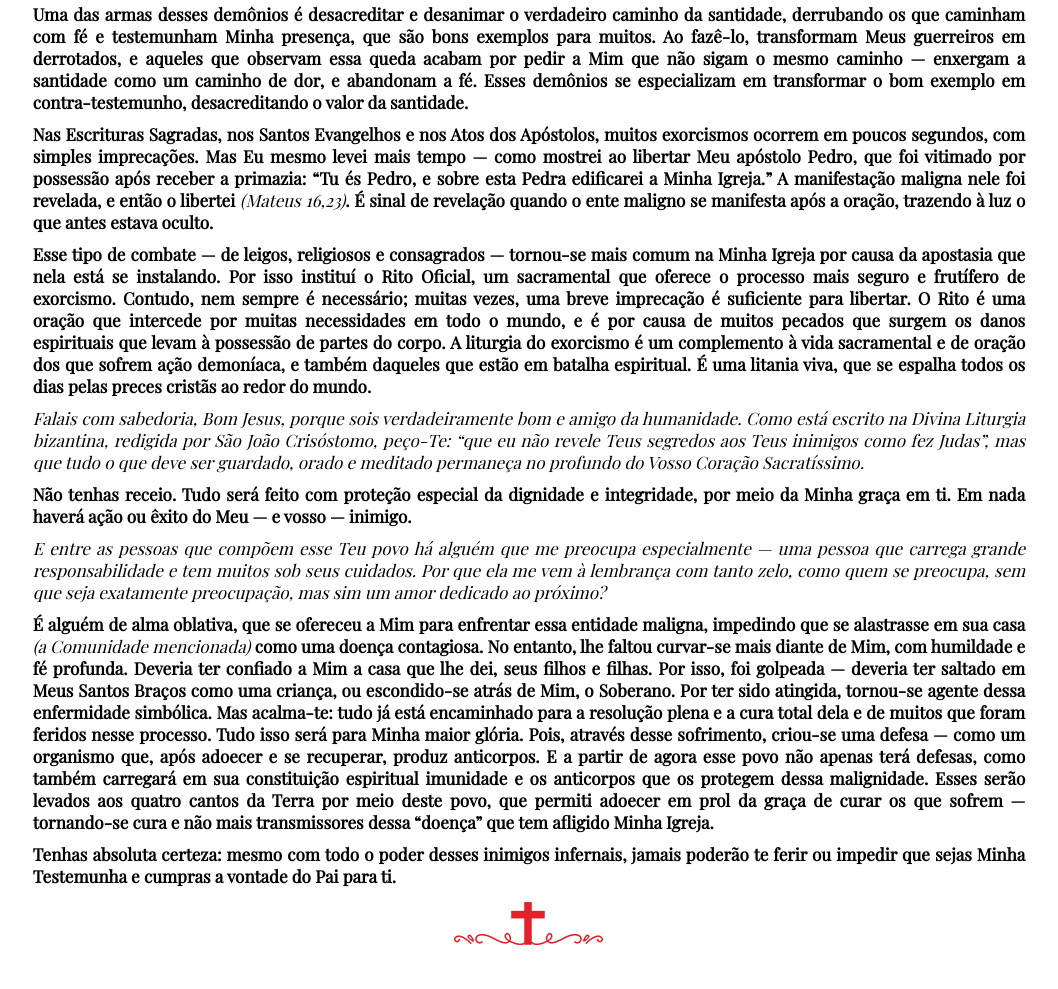
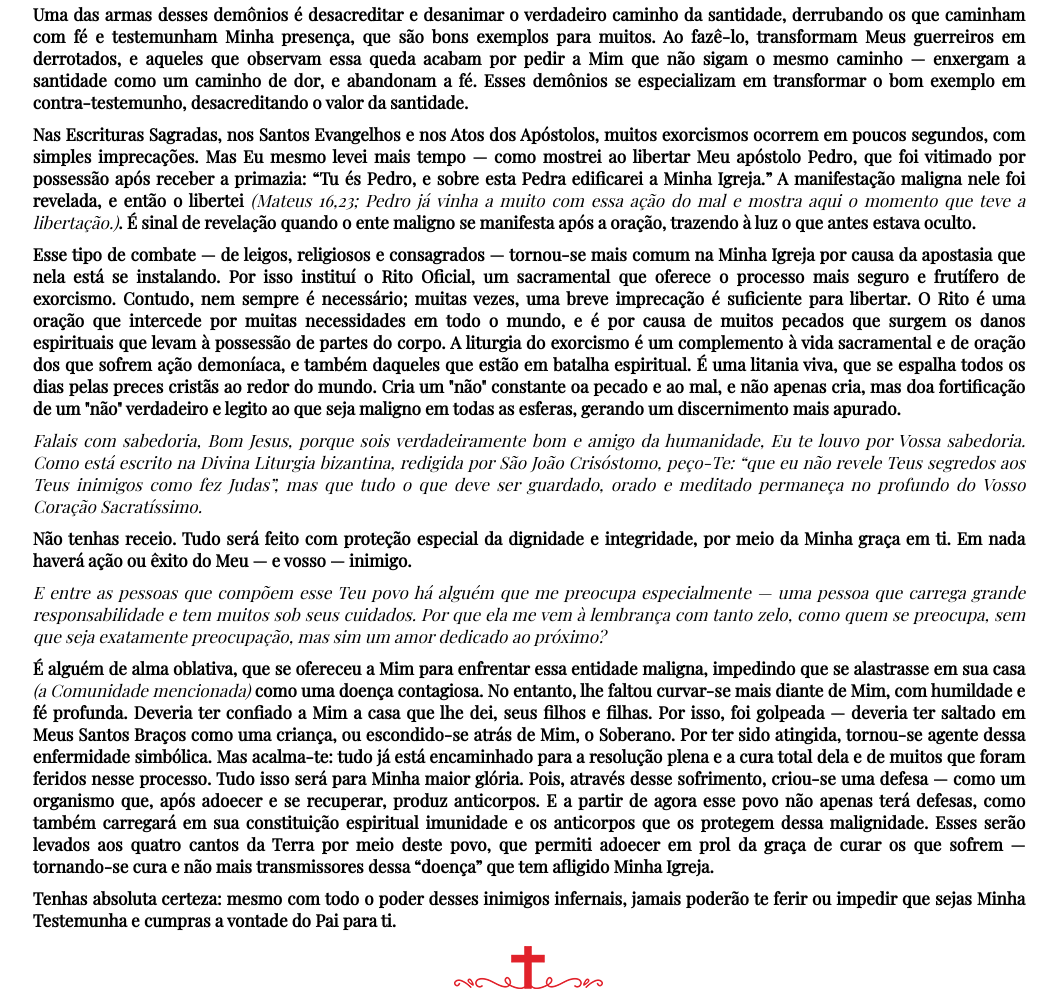
Before and after one commit to px-ao/px-ao.github.io, a plain HTML site: page 0049_20072025.html in a window 1280 px wide. Shown: the part 1738-2727 px from the top of the page, without its empty margins (101-1159 px from the left). Drawn offline with nearby package versions, Linux system fonts and the light colour scheme.

Commit message:
Add files via upload

```diff
--- a/0049_20072025.html
+++ b/0049_20072025.html
@@ -68,11 +68,11 @@
 
 <p class='Deus'>Uma das armas desses demônios é desacreditar e desanimar o verdadeiro caminho da santidade, derrubando os que caminham com fé e testemunham Minha presença, que são bons exemplos para muitos. Ao fazê-lo, transformam Meus guerreiros em derrotados, e aqueles que observam essa queda acabam por pedir a Mim que não sigam o mesmo caminho — enxergam a santidade como um caminho de dor, e abandonam a fé. Esses demônios se especializam em transformar o bom exemplo em contra-testemunho, desacreditando o valor da santidade.</p>
 
-<p class='Deus'>Nas Escrituras Sagradas, nos Santos Evangelhos e nos Atos dos Apóstolos, muitos exorcismos ocorrem em poucos segundos, com simples imprecações. Mas Eu mesmo levei mais tempo — como mostrei ao libertar Meu apóstolo Pedro, que foi vitimado por possessão após receber a primazia: “Tu és Pedro, e sobre esta Pedra edificarei a Minha Igreja.” A manifestação maligna nele foi revelada, e então o libertei <span class='inc'>(Mateus 16,23)</span>. É sinal de revelação quando o ente maligno se manifesta após a oração, trazendo à luz o que antes estava oculto.</p>
+<p class='Deus'>Nas Escrituras Sagradas, nos Santos Evangelhos e nos Atos dos Apóstolos, muitos exorcismos ocorrem em poucos segundos, com simples imprecações. Mas Eu mesmo levei mais tempo — como mostrei ao libertar Meu apóstolo Pedro, que foi vitimado por possessão após receber a primazia: “Tu és Pedro, e sobre esta Pedra edificarei a Minha Igreja.” A manifestação maligna nele foi revelada, e então o libertei <span class='inc'>(Mateus 16,23; Pedro já vinha a muito com essa ação do mal e mostra aqui o momento que teve a libertação.)</span>. É sinal de revelação quando o ente maligno se manifesta após a oração, trazendo à luz o que antes estava oculto.</p>
 
-<p class='Deus'>Esse tipo de combate — de leigos, religiosos e consagrados — tornou-se mais comum na Minha Igreja por causa da apostasia que nela está se instalando. Por isso instituí o Rito Oficial, um sacramental que oferece o processo mais seguro e frutífero de exorcismo. Contudo, nem sempre é necessário; muitas vezes, uma breve imprecação é suficiente para libertar. O Rito é uma oração que intercede por muitas necessidades em todo o mundo, e é por causa de muitos pecados que surgem os danos espirituais que levam à possessão de partes do corpo. A liturgia do exorcismo é um complemento à vida sacramental e de oração dos que sofrem ação demoníaca, e também daqueles que estão em batalha espiritual. É uma litania viva, que se espalha todos os dias pelas preces cristãs ao redor do mundo.</p>
+<p class='Deus'>Esse tipo de combate — de leigos, religiosos e consagrados — tornou-se mais comum na Minha Igreja por causa da apostasia que nela está se instalando. Por isso instituí o Rito Oficial, um sacramental que oferece o processo mais seguro e frutífero de exorcismo. Contudo, nem sempre é necessário; muitas vezes, uma breve imprecação é suficiente para libertar. O Rito é uma oração que intercede por muitas necessidades em todo o mundo, e é por causa de muitos pecados que surgem os danos espirituais que levam à possessão de partes do corpo. A liturgia do exorcismo é um complemento à vida sacramental e de oração dos que sofrem ação demoníaca, e também daqueles que estão em batalha espiritual. É uma litania viva, que se espalha todos os dias pelas preces cristãs ao redor do mundo. Cria um "não" constante oa pecado e ao mal, e não apenas cria, mas doa fortificação de um "não" verdadeiro e legito ao que seja maligno em todas as esferas, gerando um discernimento mais apurado.</p>
 
-<p class='prece'>Falais com sabedoria, Bom Jesus, porque sois verdadeiramente bom e amigo da humanidade. Como está escrito na Divina Liturgia bizantina, redigida por São João Crisóstomo, peço-Te: “que eu não revele Teus segredos aos Teus inimigos como fez Judas”, mas que tudo o que deve ser guardado, orado e meditado permaneça no profundo do Vosso Coração Sacratíssimo.</p>
+<p class='prece'>Falais com sabedoria, Bom Jesus, porque sois verdadeiramente bom e amigo da humanidade, Eu te louvo por Vossa sabedoria. Como está escrito na Divina Liturgia bizantina, redigida por São João Crisóstomo, peço-Te: “que eu não revele Teus segredos aos Teus inimigos como fez Judas”, mas que tudo o que deve ser guardado, orado e meditado permaneça no profundo do Vosso Coração Sacratíssimo.</p>
 
 <p class='Deus'>Não tenhas receio. Tudo será feito com proteção especial da dignidade e integridade, por meio da Minha graça em ti. Em nada haverá ação ou êxito do Meu — e vosso — inimigo.</p>
 
```
